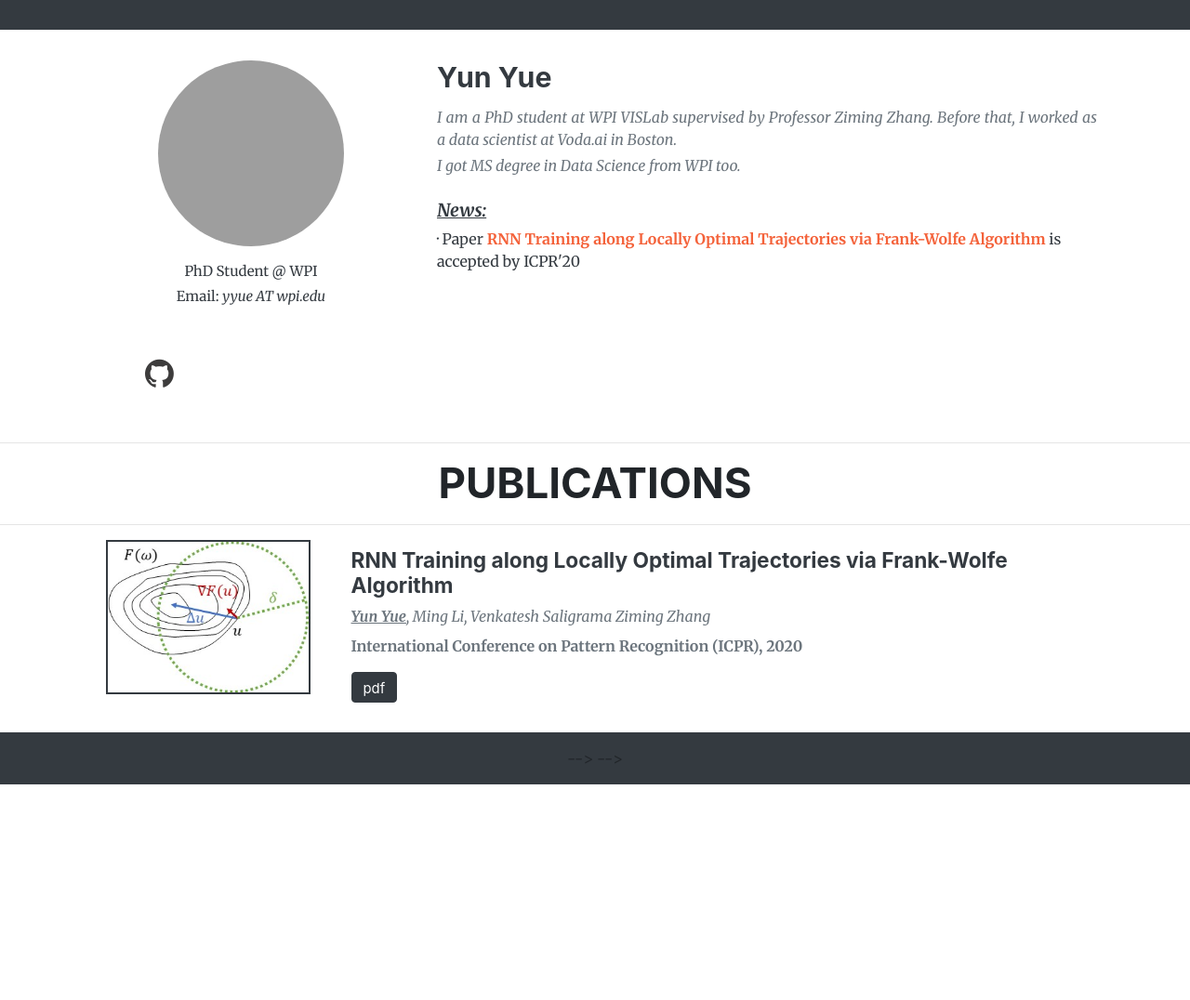
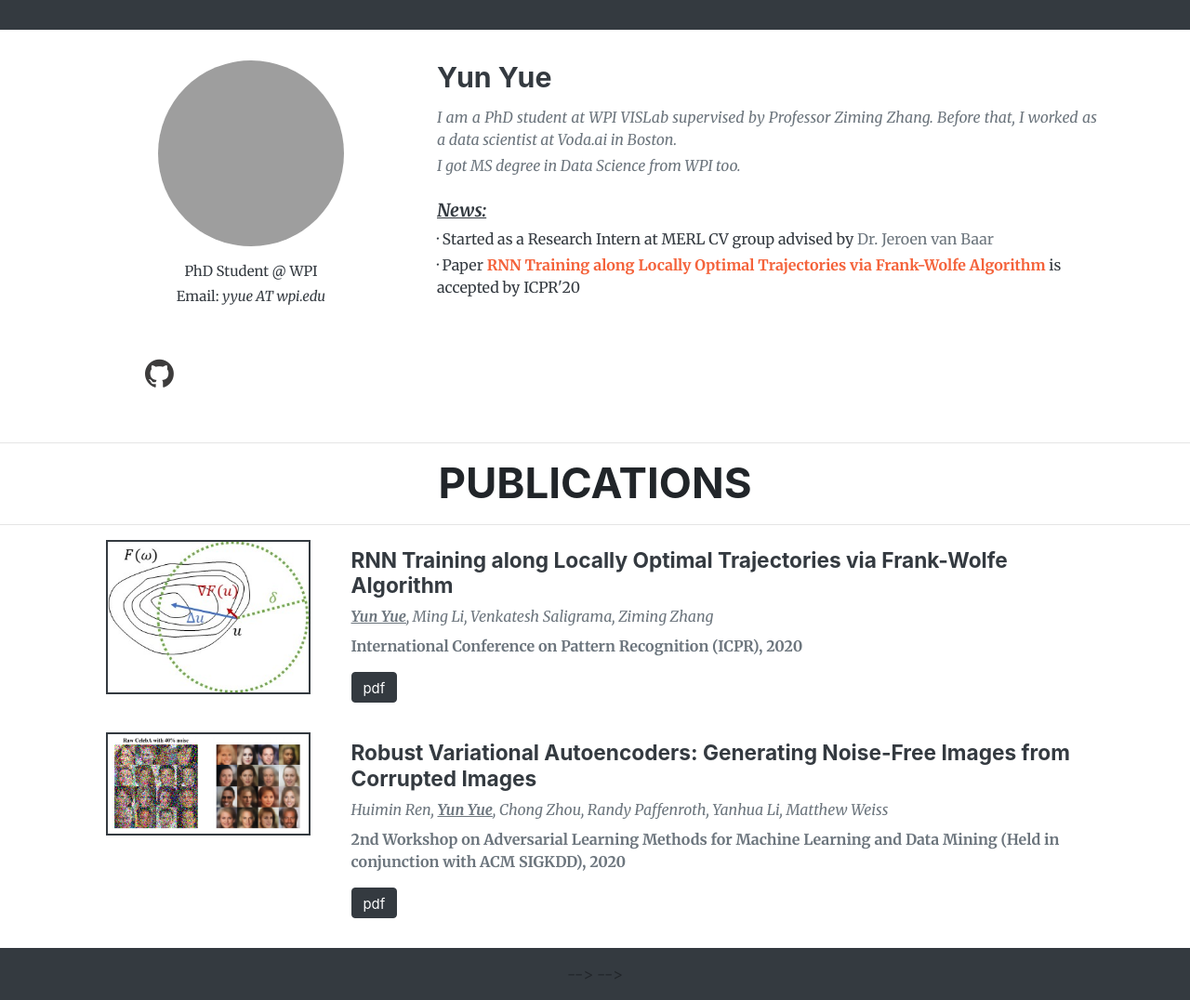
Before and after one commit to YunYunY/YunYunY.github.io, a plain HTML site: page index.html in a window 1280 px wide. Shown: the whole page at 93% size. Before the commit the page ends 844 px from the top, so only its background shows below. Drawn offline with nearby package versions, Linux system fonts and the light colour scheme; grey boxes are pictures that could not be loaded; a script that the page names is missing.

Commit message:
update may 2021

```diff
--- a/index.html
+++ b/index.html
@@ -1,5 +1,3 @@
-
-
 <!DOCTYPE html>
 <html lang="en">
 
@@ -18,8 +16,12 @@
   <link href="css/bootstrap.min.css" rel="stylesheet">
 
   <!-- Custom fonts for this template -->
-    <link href='https://fonts.googleapis.com/css?family=Open+Sans:300italic,400italic,600italic,700italic,800italic,400,300,600,700,800' rel='stylesheet' type='text/css'>
-    <link href='https://fonts.googleapis.com/css?family=Merriweather:400,300,300italic,400italic,700,700italic,900,900italic' rel='stylesheet' type='text/css'>
+  <link
+    href='https://fonts.googleapis.com/css?family=Open+Sans:300italic,400italic,600italic,700italic,800italic,400,300,600,700,800'
+    rel='stylesheet' type='text/css'>
+  <link
+    href='https://fonts.googleapis.com/css?family=Merriweather:400,300,300italic,400italic,700,700italic,900,900italic'
+    rel='stylesheet' type='text/css'>
   <link href="https://cdnjs.cloudflare.com/ajax/libs/font-awesome/4.7.0/css/font-awesome.min.css" rel="stylesheet">
 
   <!-- Plugin CSS -->
@@ -42,13 +44,15 @@
       <div class="row">
         <div class="col-md-4">
           <center>
-              <img src="imgs/profile.jpg" alt="Profile Photo"  class="box-img" >
+            <img src="imgs/profile.jpg" alt="Profile Photo" class="box-img">
             <p class="mt-3 mb-1" style="color: #343a40; font-size: 15px">PhD Student @ WPI</p>
             <p class="mb-1 mb-4" style="color: #343a40; font-size: 15px">Email: <i>yyue AT wpi.edu</i></p>
 
             <div class="footer-social-icons">
               <ul class="social-icons">
-                    <a href="https://github.com/YunYunY" title="GitHub" class="social-icon sr-button" style="font-size: 2em; color:rgb(61, 60, 60);"> <i class="fa fa-github" style="font-size:36px"></i></a>
+                <a href="https://github.com/YunYunY" title="GitHub" class="social-icon sr-button"
+                  style="font-size: 2em; color:rgb(61, 60, 60);"> <i class="fa fa-github"
+                    style="font-size:36px"></i></a>
 
                 <!-- <li><a href="https://github.com/YunYunY" title="GitHub" class="social-icon sr-button" style="font-size: 2em; color:rgb(61, 60, 60);"> <i class="fa fa-github" style="font-size:36px"></i></a></li> -->
                 <!-- <li><a href="" title="Google Scholar" class="social-icon sr-button" style="font-size: 2em; color:#fff;"> <i class="fa ai ai-google-scholar"></i></a></li>
@@ -62,7 +66,8 @@
           <h2 class="section-heading" style="color: #343a40; font-size: calc(20px + 0.8vw);"><b>Yun Yue</b></h2>
           <hr class="light my-1">
 
-            <p class="text-muted mb-1" align="justify"><i>I am a PhD student at WPI VISLab supervised by Professor <a class="text-muted" href="https://www.wpi.edu/people/faculty/zzhang15">Ziming Zhang</a>.
+          <p class="text-muted mb-1" align="justify"><i>I am a PhD student at WPI VISLab supervised by Professor <a
+                class="text-muted" href="https://www.wpi.edu/people/faculty/zzhang15">Ziming Zhang</a>.
               Before that, I worked as a data scientist at Voda.ai in Boston.
             </i></p>
           <p class="text-muted mb-1" align="justify"><i>I got MS degree in Data Science from WPI too.
@@ -72,7 +77,10 @@
           <!-- <p class="mb-1" style="color: #565a5f; font-size:120%;"><b><i><u>Experience: </u></i></b></p> -->
           <hr class="light my-1">
           <p class="text-dark mb-1" style="font-size:120%;"><b><i><u>News: </u></i></b></p>
-            <p class="text-dark mb-1">&#183; Paper <b><a class="link" href="https://arxiv.org/pdf/2010.05397v2.pdf">RNN Training along Locally Optimal Trajectories via Frank-Wolfe Algorithm</a></b> is accepted by ICPR'20</p>
+          <p class="text-dark mb-1">&#183; Started as a Research Intern at MERL CV group advised by <a
+              class="text-muted" href="https://www.merl.com/people/jeroen">Dr. Jeroen van Baar </a></p>
+          <p class="text-dark mb-1">&#183; Paper <b><a class="link" href="https://arxiv.org/pdf/2010.05397v2.pdf">RNN
+                Training along Locally Optimal Trajectories via Frank-Wolfe Algorithm</a></b> is accepted by ICPR'20</p>
 
           <!-- <p class="text-dark mb-1">&#183; Paper accepted <b><a class="link" href="to fill in">RNN Training along Locally Optimal Trajectories via Frank-Wolfe Algorithm</a></b> at ICPR'20 <b style="color:red">(oral)</b></p> -->
           <!-- <p class="mb-1" style="color: #565a5f; font-size:120%;"><b><i><u>News: </u></i></b></p> -->
@@ -103,14 +111,48 @@
               </center>
             </div>
             <div class="col-md-9">
-                <h2 class="section-heading mt-2" style="color: #343a40; font-size: calc(15px + 0.6vw);"><b>RNN Training along Locally Optimal Trajectories via Frank-Wolfe Algorithm</b></h2>
-                <p class="text-muted mb-2"><i> <b><u>Yun Yue</u></b>, <a class="text-muted">Ming Li</a>, <a class="text-muted" href="https://www.bu.edu/eng/profile/venkatesh-saligrama/">Venkatesh Saligrama
-                </a><a class="text-muted" href="https://www.wpi.edu/people/faculty/zzhang15">Ziming Zhang
+              <h2 class="section-heading mt-2" style="color: #343a40; font-size: calc(15px + 0.6vw);"><b>RNN Training
+                  along Locally Optimal Trajectories via Frank-Wolfe Algorithm</b></h2>
+              <p class="text-muted mb-2"><i> <b><u>Yun Yue</u></b>, <a class="text-muted">Ming Li</a>, <a
+                    class="text-muted" href="https://www.bu.edu/eng/profile/venkatesh-saligrama/">Venkatesh
+                    Saligrama</a>,
+                  <a class="text-muted" href="https://www.wpi.edu/people/faculty/zzhang15">Ziming Zhang
                   </a></i></p>
               <p class="text-muted mb-3"><b>International Conference on Pattern Recognition (ICPR), 2020</b></p>
 
               <!-- <p class="text-muted mb-3"><b>International Conference on Pattern Recognition (ICPR), 2020</b> <b style="color:red">(oral)</b></p> -->
-                <a class="btn btn-dark sr-button mr-1 mb-2" href="https://arxiv.org/pdf/2010.05397v2.pdf" style="text-transform: none; height: calc(1.8em + 0.35vw); line-height: calc(0.9em + 0.6vw);" ><p style="font-size: calc(0.8em + 0.16vw);">pdf</p></a>
+              <a class="btn btn-dark sr-button mr-1 mb-2" href="https://arxiv.org/pdf/2010.05397v2.pdf"
+                style="text-transform: none; height: calc(1.8em + 0.35vw); line-height: calc(0.9em + 0.6vw);">
+                <p style="font-size: calc(0.8em + 0.16vw);">pdf</p>
+              </a>
+            </div>
+          </div>
+        </li>
+
+        <li class="mb-4" style="margin-bottom: 2vw;">
+          <div class="row">
+            <div class="col-md-3 mb-2">
+              <center>
+                <img src="imgs/RVAE.png" alt="RVAE" width="220" style="max-width: 100%; border: #343a40 2px solid;">
+              </center>
+            </div>
+            <div class="col-md-9">
+              <h2 class="section-heading mt-2" style="color: #343a40; font-size: calc(15px + 0.6vw);"><b>Robust
+                  Variational Autoencoders: Generating Noise-Free Images from Corrupted Images</b></h2>
+              <p class="text-muted mb-2"><i> <a class="text-muted" href="https://huiminren.github.io/">Huimin Ren</a>,
+                  <b><u>Yun Yue</u></b>,
+                  <a class="text-muted">Chong Zhou</a>,
+                  <a class="text-muted" href="https://users.wpi.edu/~rcpaffenroth/">Randy Paffenroth</a>,
+                  <a class="text-muted" href="https://users.wpi.edu/~yli15/">Yanhua Li</a>,
+                  <a class="text-muted">Matthew Weiss</a>
+                </i></p>
+              <p class="text-muted mb-3"><b>2nd Workshop on Adversarial Learning Methods for Machine Learning and Data
+                  Mining (Held in conjunction with ACM SIGKDD), 2020</b></p>
+              <a class="btn btn-dark sr-button mr-1 mb-2"
+                href="https://users.wpi.edu/~yli15/Includes/AdvML20_Huimin.pdf"
+                style="text-transform: none; height: calc(1.8em + 0.35vw); line-height: calc(0.9em + 0.6vw);">
+                <p style="font-size: calc(0.8em + 0.16vw);">pdf</p>
+              </a>
             </div>
           </div>
         </li>
@@ -172,7 +214,7 @@
             <!-- <li><a href="" title="Google Scholar" class="social-icon sr-button" style="font-size: 2em; color:#fff;"> <i class="fa ai ai-google-scholar"></i></a></li>
             <li><a href="" title="Twitter" class="social-icon sr-button" style="font-size: 2em; color:#fff;"> <i class="fa fa-twitter"></i></a></li> -->
       </ul> -->
-        </div>  -->
+      </div> -->
     </center>
   </section>
 
```
Also changed, not shown: imgs/RVAE.png (added). Lines whose indentation alone changed are shown as unchanged.
